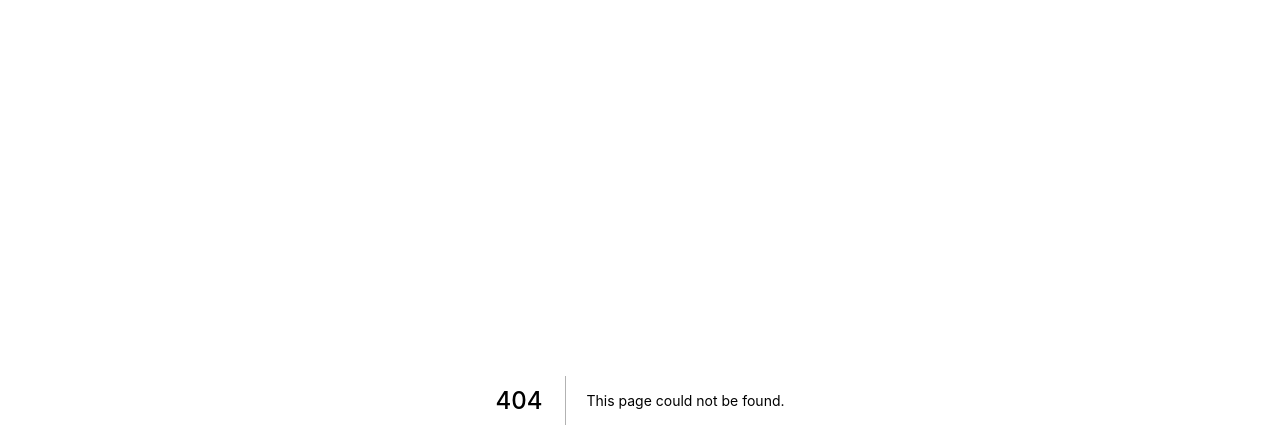
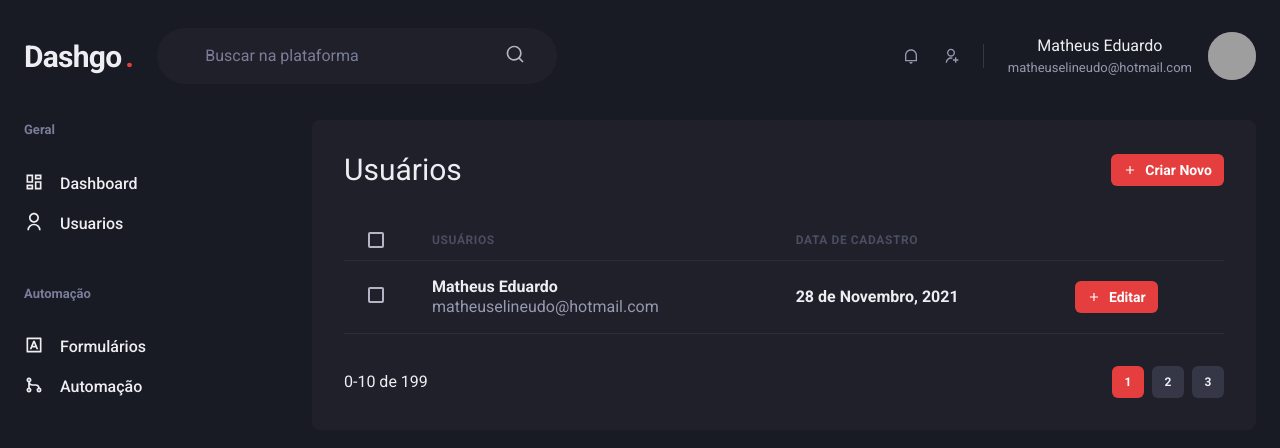
Before and after one commit to HurleySA/DashGo-TrilhaReact, a Next.js app: page /users in a window 1280 px wide. Before the commit this address had no page. Shown: the top 448 px of the page. Built offline with nearby package versions, Linux system fonts and the light colour scheme; grey boxes are pictures that could not be loaded.

Commit message:
Iniciando página de criação de usuário

```diff
--- /dev/null
+++ b/src/components/Form/Pagination.tsx
@@ -0,0 +1,17 @@
+import { Flex, Icon, Box, Table, Button, Stack, Thead, Tr, Th, Checkbox, Tbody, Td, Text } from "@chakra-ui/react"
+export function Pagination(){
+    return (
+        <Stack direction="row"  spacing="6" mt="8" justify="space-between" align="center">
+            <Box>
+                0-10 de 199
+            </Box>
+            <Stack direction="row" spacing="2">
+                <Button size="sm" fontSize="xs" width="4" colorScheme="red" disabled _disabled={{bgColor:'red.500', cursor:"default"}}>1</Button>
+                <Button size="sm" fontSize="xs" width="4" bg="gray.700" _hover={{bgColor:"red.700"}}>2</Button>
+                <Button size="sm" fontSize="xs" width="4" bg="gray.700" _hover={{bgColor:"red.700"}}>3</Button>
+            </Stack>
+
+
+        </Stack>
+    )
+}
--- a/src/pages/dashboard.tsx
+++ b/src/pages/dashboard.tsx
@@ -23,7 +23,7 @@
         enabled: false
     },
     xaxis:{
-        type: 'datetime',
+        type:"datetime",
         axisBorder: {
             color: theme.colors.gray[600],
         },
--- /dev/null
+++ b/src/pages/users/index.tsx
@@ -0,0 +1,61 @@
+import { Flex, Icon, Box, Table, Button, Heading, Thead, Tr, Th, Checkbox, Tbody, Td, Text } from "@chakra-ui/react"
+import { RiAddLine } from "react-icons/ri"
+import { Header } from "../../components/Form/Header"
+import { Pagination } from "../../components/Form/Pagination"
+import { SideBar } from "../../components/Form/Sidebar"
+
+export default function UserList(){
+    return(
+        <Box>
+            <Header/>
+            <Flex w="100%" my="6" maxW={1480} mx="auto" px="6">
+                <SideBar/>
+                <Box flex="1" borderRadius={8} bg="gray.800" p="8">
+                    <Flex mb="8" justify="space-between" align="center">
+                        <Heading size="lg" fontWeight="normal" >Usuários</Heading>
+                        <Button as="a" size="sm" fontSize="sm" colorScheme="red" leftIcon={<Icon as={RiAddLine}></Icon>}>Criar Novo</Button>
+
+                    </Flex>
+
+                    <Table colorScheme="whiteAlpha">
+                        <Thead>
+                            <Tr>
+                                <Th px="6" color="gray.300" width="8">
+                                    <Checkbox colorScheme="red" />
+                                </Th>
+                                <Th>
+                                    Usuários
+                                </Th>
+                                <Th>
+                                    Data de cadastro
+                                </Th>
+                                <Th></Th>
+                            </Tr>
+                        </Thead>
+                        <Tbody>
+                            <Tr>
+                                <Td px="6">
+                                <Checkbox colorScheme="red" />
+                                </Td>
+                                <Td>
+                                    <Box >
+                                        <Text fontWeight="bold">Matheus Eduardo</Text>
+                                        <Text fz="sm" color="gray.300">matheuselineudo@hotmail.com</Text>
+                                    </Box>
+                                </Td>
+                                <Td>
+                                        <Text fontWeight="bold">28 de Novembro, 2021</Text>
+                                </Td>
+                                <Td>
+                                    <Button as="a" size="sm" fontSize="sm" colorScheme="red" leftIcon={<Icon as={RiAddLine}></Icon>}>Editar</Button>
+                                </Td>
+                            </Tr>
+                        </Tbody>
+                    </Table>
+                    <Pagination/>
+
+                </Box>
+            </Flex>
+        </Box>
+    )
+}
```
Also changed, not shown: src/pages/users/create.tsx (added, +39 -0 lines).
